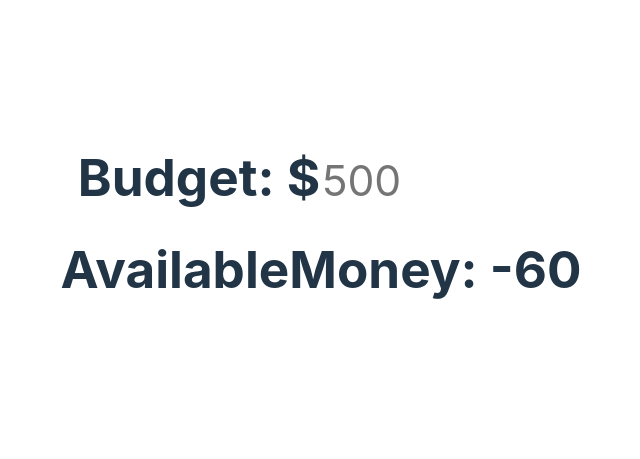
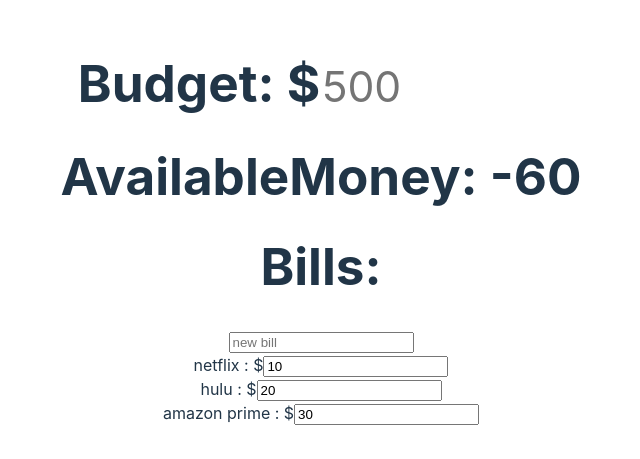
Before and after one commit to donwung/ReactBudgeter, a React (Vite) app in the folder client/: page / in a window 1280 px wide. Shown: the part 177-636 px from the top of the page, without its empty margins (319-959 px from the left). Built offline with nearby package versions, Linux system fonts and the light colour scheme.

Commit message:
array type set to accept dictionary

```diff
--- a/client/src/App.tsx
+++ b/client/src/App.tsx
@@ -7,7 +7,7 @@ function App() {
   const [count, setCount] = useState(0)
   const [budget, setBudget] = useState(0);
   const [availableMoney, setAvailableMoney] = useState(0);
-  const [bills, setBills] = useState([10, 20, 30]);
+  const [bills, setBills] = useState([{ name: "netflix", amount: 10 }, { name: "hulu", amount: 20 }, { name: "amazon prime", amount: 30 }]); // array of objects
 
 
   // every budget update, bills gets subtracted from budget
@@ -16,11 +16,16 @@ function App() {
   useEffect(() => {
     let newBudget = budget;
     bills.map((oneBill) => {
-      newBudget -= oneBill;
+      newBudget -= oneBill.amount;
     })
     console.log("Updated budget: " + newBudget);
     setAvailableMoney(newBudget);
   }, [budget])
+
+  const handleOnBillUpdate = () => {
+    // input will receive an id and update that id in API
+    console.log("updating one bill");
+  }
 
   return (
     <div className="App">
@@ -37,6 +42,16 @@ function App() {
         }}></input></h1>
 
       <h1>AvailableMoney: {availableMoney}</h1>
+      <h1>Bills:</h1>
+      <input placeholder='new bill'></input>
+      {bills.map((bill) => {
+        return (
+          <div>
+            {bill.name} : $<input type="number" value={bill.amount} onChange={() => { handleOnBillUpdate() }}></input>
+
+          </div>
+        )
+      })}
 
 
     </div>
```
